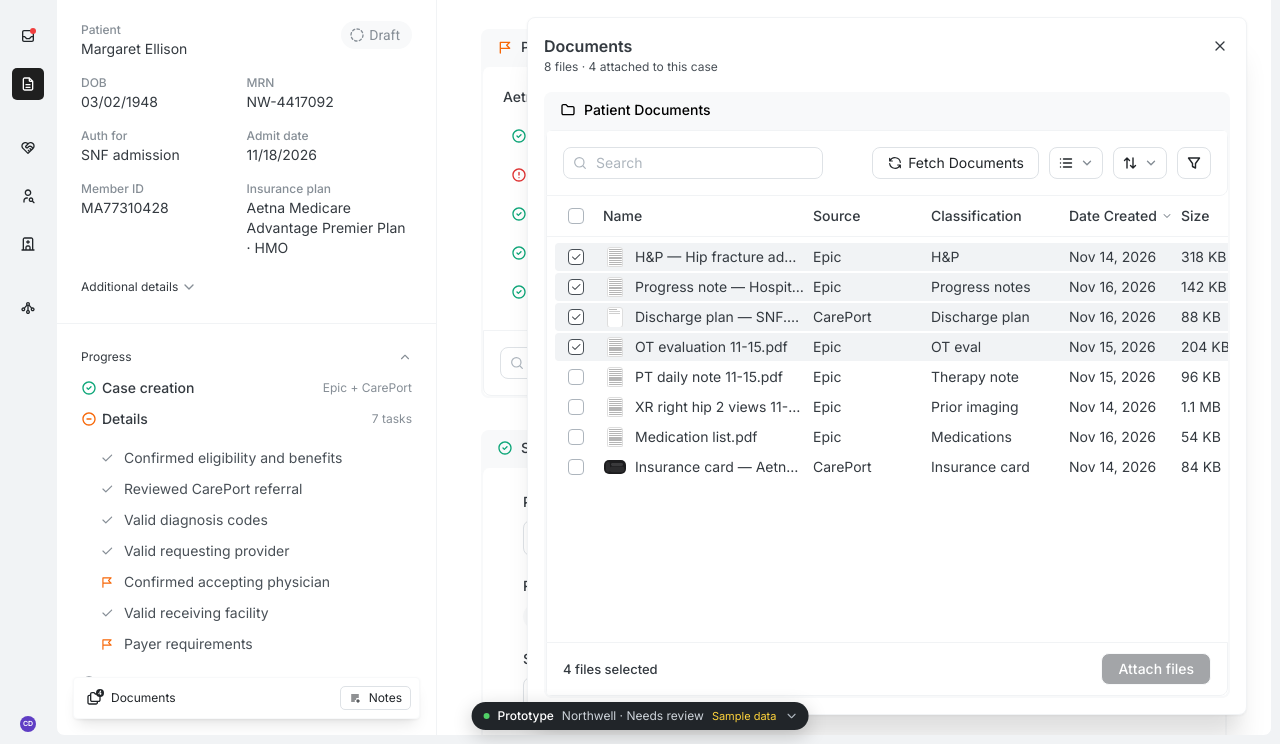
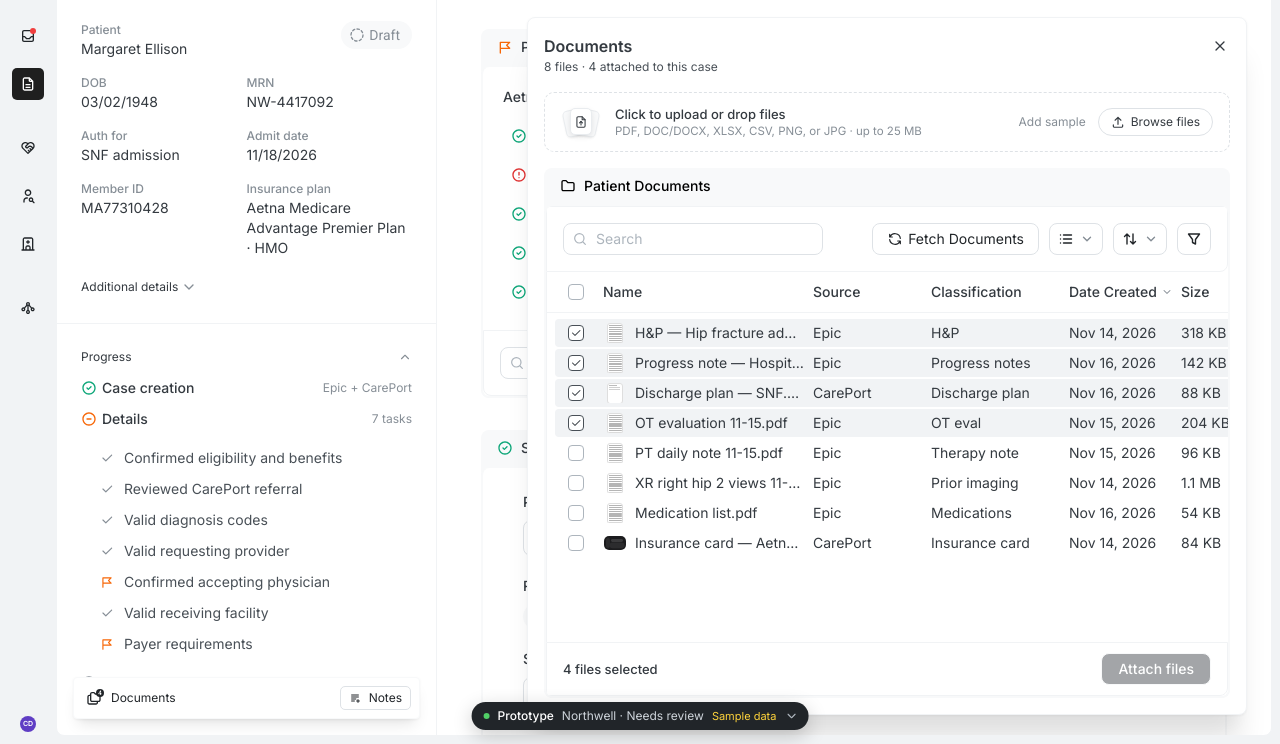
Before and after one commit to kuroumi/kuroumi.github.io, a plain HTML site: page new-documents.html in a window 1280 px wide. Both pictures are taken after a click on the button "Browse". Shown: the part 56-800 px from the top of the page. Drawn offline with Linux system fonts and the light colour scheme.

Commit message:
Add files via upload

```diff
--- a/new-documents.html
+++ b/new-documents.html
@@ -1104,6 +1104,20 @@ button.rqf{border:1px solid var(--g2);background:#fff;border-radius:4px;padding:
 .esr-f{display:flex;justify-content:space-between;align-items:center;padding:8px 12px;font-size:11px;color:#adb5bd;background:#fff}
 .prbar .btn.up{border-color:#dee2e6;border-radius:5px;padding:0 16px;color:#212529}
 .prbar-l .attc{margin-left:2px}
+/* ---- 2.8 compact dropzone ---- */
+.dp2-up{display:flex;flex-direction:column;gap:8px;flex:none}
+.dz.dzc{flex-direction:row;align-items:center;gap:14px;padding:12px 16px;border-radius:10px;text-align:left}
+.dzc .dz-ic{width:40px;height:34px;margin:0;flex:none}
+.dzc .dz-ic span{top:3px;left:9px;width:22px;height:27px;border-radius:5px}
+.dzc .dz-ic .c1{transform:rotate(-12deg) translateX(-6px)}.dzc .dz-ic .c2{transform:rotate(12deg) translateX(6px)}
+.dzc:hover .dz-ic .c1,.dzc.over .dz-ic .c1{transform:rotate(-18deg) translateX(-9px)}
+.dzc:hover .dz-ic .c2,.dzc.over .dz-ic .c2{transform:rotate(18deg) translateX(9px)}
+.dzc:hover .dz-ic .c3,.dzc.over .dz-ic .c3{transform:translateY(-2px)}
+.dzc-t{flex:1;min-width:0}.dzc .dz-t{font-size:13px;line-height:18px}.dzc .dz-d{font-size:11.5px;line-height:16px}
+.dzc-a{display:flex;align-items:center;gap:12px;flex:none}
+.dzc .dz-b{margin:0}.dzc .dz-s{margin:0}
+.panel.dp2 .uq{margin:0}
+.dzc .dz-s{text-decoration:none!important}
 
 </style>
 </head>
@@ -3100,7 +3114,7 @@ A.browse=()=>{S.panel='docs';S.dsel=null};
 
 /* ---- Documents drawer (Figma 91:30162) ---- */
 const dsel=()=>S.dsel||(S.dsel=new Set(S.files.filter(f=>f.att).map(f=>f.no)));
-function docsPanel(){
+function docsPanel4(){
  const sel=dsel(),q=(S.fileQ||'').toLowerCase().trim(),src=S.attSrc||[],locked=attLocked();
  let files=S.files.filter(f=>(!q||f.n.toLowerCase().includes(q)||(f.cat||'').toLowerCase().includes(q))&&(!src.length||src.includes(f.src)));
  const k=S.attSort?.k||'n',d=S.attSort?.d||1;files=[...files].sort((a,b)=>{const A_=k==='d'?Date.parse(a.d)||0:String(a[k]||'').toLowerCase(),B_=k==='d'?Date.parse(b.d)||0:String(b[k]||'').toLowerCase();return (A_>B_?1:A_<B_?-1:0)*d});
@@ -3464,6 +3478,23 @@ A.epicAttach=v=>{if(attLocked())return 'skip';
   toast(`Attached ${f.n}`,'docs');checkReady()});
 };
 
+/* ================= 2.8: compact File Upload in the Documents drawer ================= */
+function dropzoneC(){
+ return `<div class="dz dzc ${S.dzOver?'over':''}" data-a="dzBrowse" data-dz="1">
+  <div class="dz-ic"><span class="c1"></span><span class="c2"></span><span class="c3">${ic('fileUp',14)}</span></div>
+  <div class="dzc-t"><div class="dz-t">${S.dzOver?'Drop to add to this patient':'Click to upload or drop files'}</div><div class="dz-d">PDF, DOC/DOCX, XLSX, CSV, PNG, or JPG · up to 25 MB</div></div>
+  <div class="dzc-a"><button class="link sm dz-s" data-a="dzSample">Add sample</button><span class="dz-b">${ic('upload',14)} Browse files</span></div></div>`;
+}
+function docsPanel(){
+ S.files.forEach(f=>{if(f.src==='Manual Upload'&&!f.cat)f.cat='Uploaded';if(f.sel&&!f.att&&!f._ds){f._ds=1;dsel().add(f.no)}});
+ let h=docsPanel4();const q=uploadQueue();
+ if(q)h=h.replace(q,'');
+ return h.replace('<div class="dp2-w">',`<div class="dp2-up">${dropzoneC()}${q}</div><div class="dp2-w">`);
+}
+const SMP={nw:[['pt_eval_signed_11-16.pdf',1.2e6,'application/pdf'],['bayview_acceptance_letter.docx',3.9e5,'application/vnd.openxmlformats-officedocument.wordprocessingml.document'],['family_contact_sheet.png',2.2e5,'image/png'],['discharge_summary_draft.zip',4.1e6,'application/zip']],
+ st:[['lipid_panel_order_signed.pdf',6.4e5,'application/pdf'],['pcp_referral_dr_nair.pdf',2.8e5,'application/pdf'],['ekg_tracing_11-04.png',9.1e5,'image/png'],['visit_bundle.zip',5.2e6,'application/zip']]};
+{const _ds=A.dzSample;A.dzSample=(...a)=>{SAMPLES.splice(0,SAMPLES.length,...SMP[T.scn]);return _ds(...a)}}
+
 render();startIngest();
 </script>
 </body>
```
